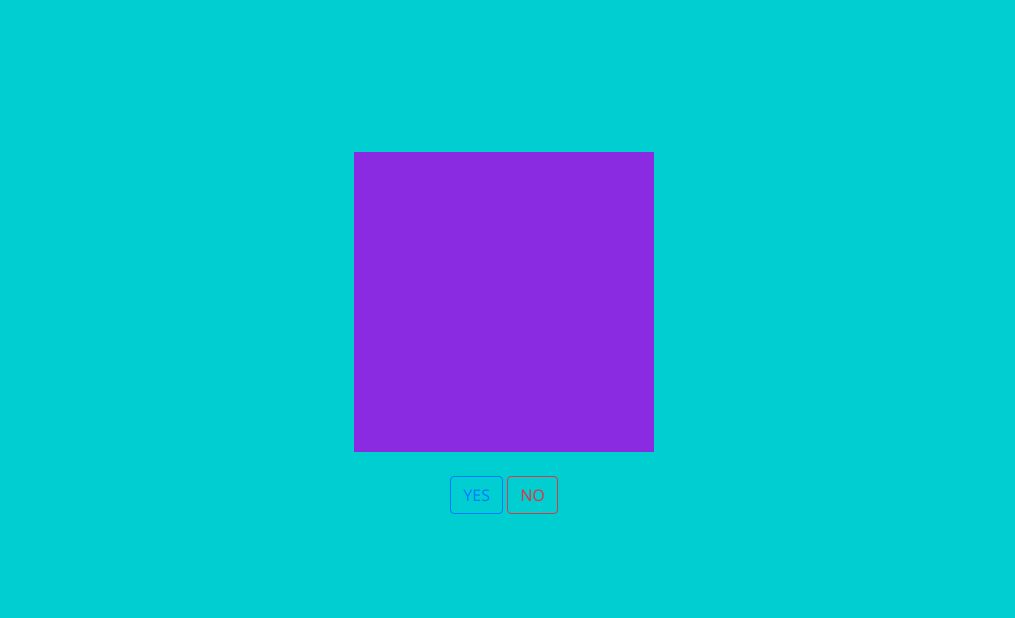
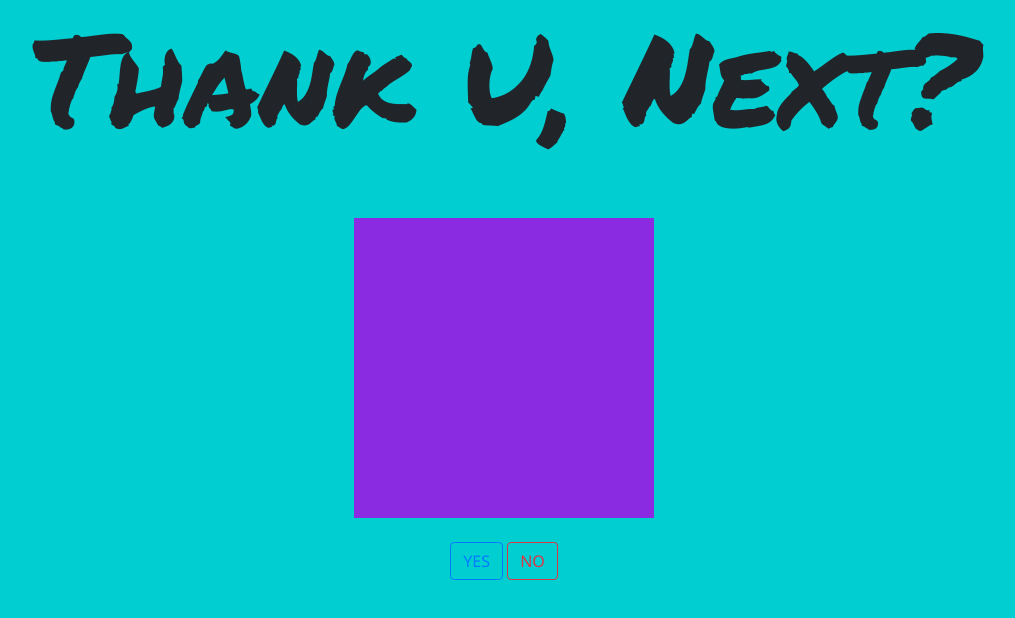
Before and after one commit to ghostbusters-nadia-sam-nik/Challenges, a plain HTML site: page thankunext.html in a window 1280 px wide. Shown: the whole page, without its empty margins (136-1151 px from the left). Drawn offline with nearby package versions, Linux system fonts and the light colour scheme.

Commit message:
another set of stuff

```diff
--- a/css/thankunext.css
+++ b/css/thankunext.css
@@ -6,6 +6,11 @@
 body {
     background-color: darkturquoise;
     font-family: 'Noto Sans', sans-serif;
+}
+
+.main-header{
+    font-family: 'Permanent Marker', cursive;
+    font-size: 8em;
 }
 
 .questions {
--- a/thankunext.html
+++ b/thankunext.html
@@ -5,20 +5,19 @@
     <title>Thank U, Next?</title>
 
     <link rel="stylesheet" href="https://stackpath.bootstrapcdn.com/bootstrap/4.3.1/css/bootstrap.min.css" integrity="sha384-ggOyR0iXCbMQv3Xipma34MD+dH/1fQ784/j6cY/iJTQUOhcWr7x9JvoRxT2MZw1T" crossorigin="anonymous">
-    <link href="https://fonts.googleapis.com/css?family=Noto+Sans" rel="stylesheet">
+    <link href="https://fonts.googleapis.com/css?family=Noto+Sans|Permanent+Marker" rel="stylesheet">
     <link rel="stylesheet" type="text/css" href="css/thankunext.css">
 
 </head>
 
 <body>
-<br>
-<br>
+
+<h1 class="main-header text-center">Thank U, Next?</h1>
+
 <br>
 
 <h1><div class = "questions" id = "questions"></div></h1>
 
-<br>
-<br>
 <br>
 
 <div id='box'></div>
```
